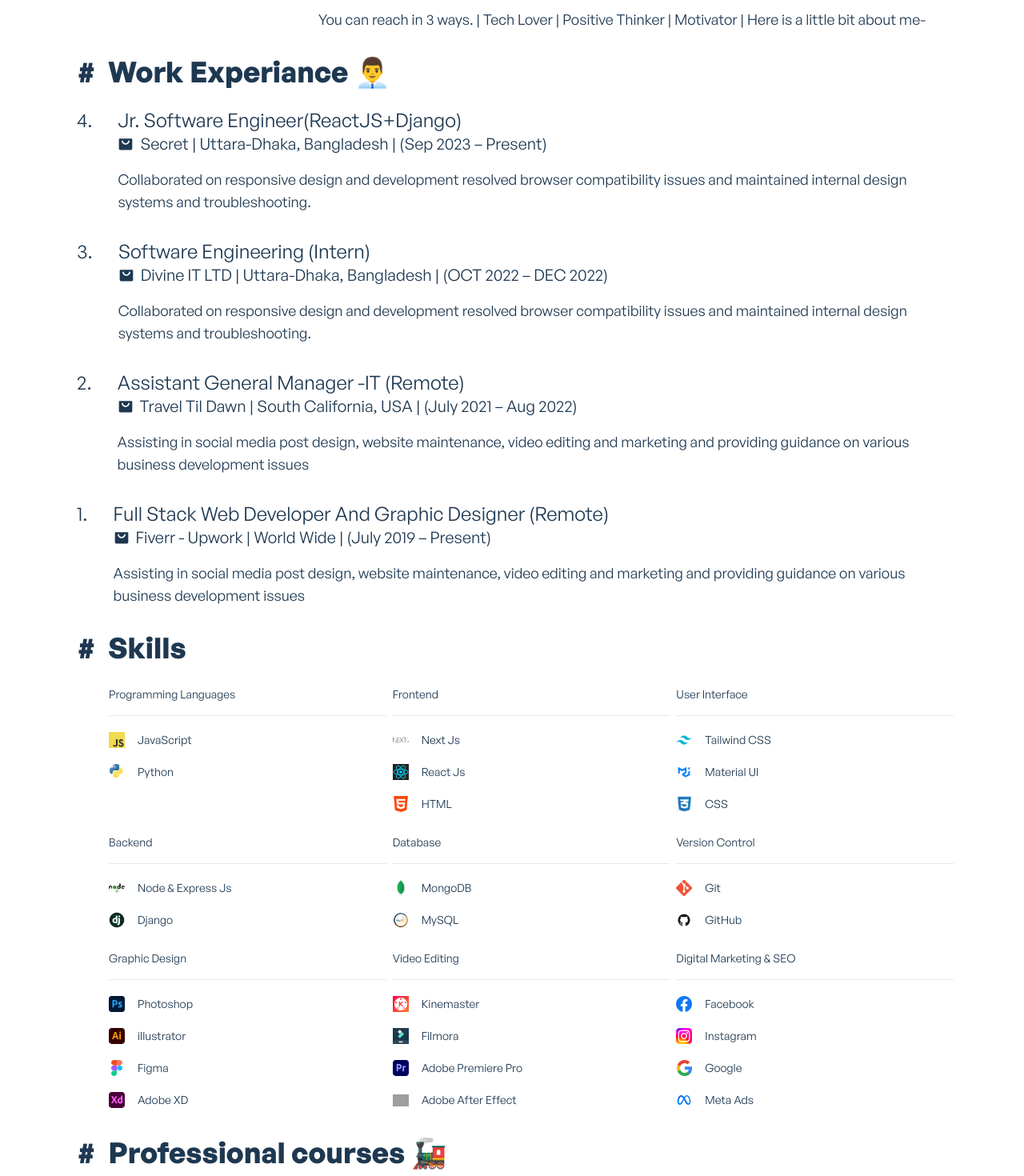
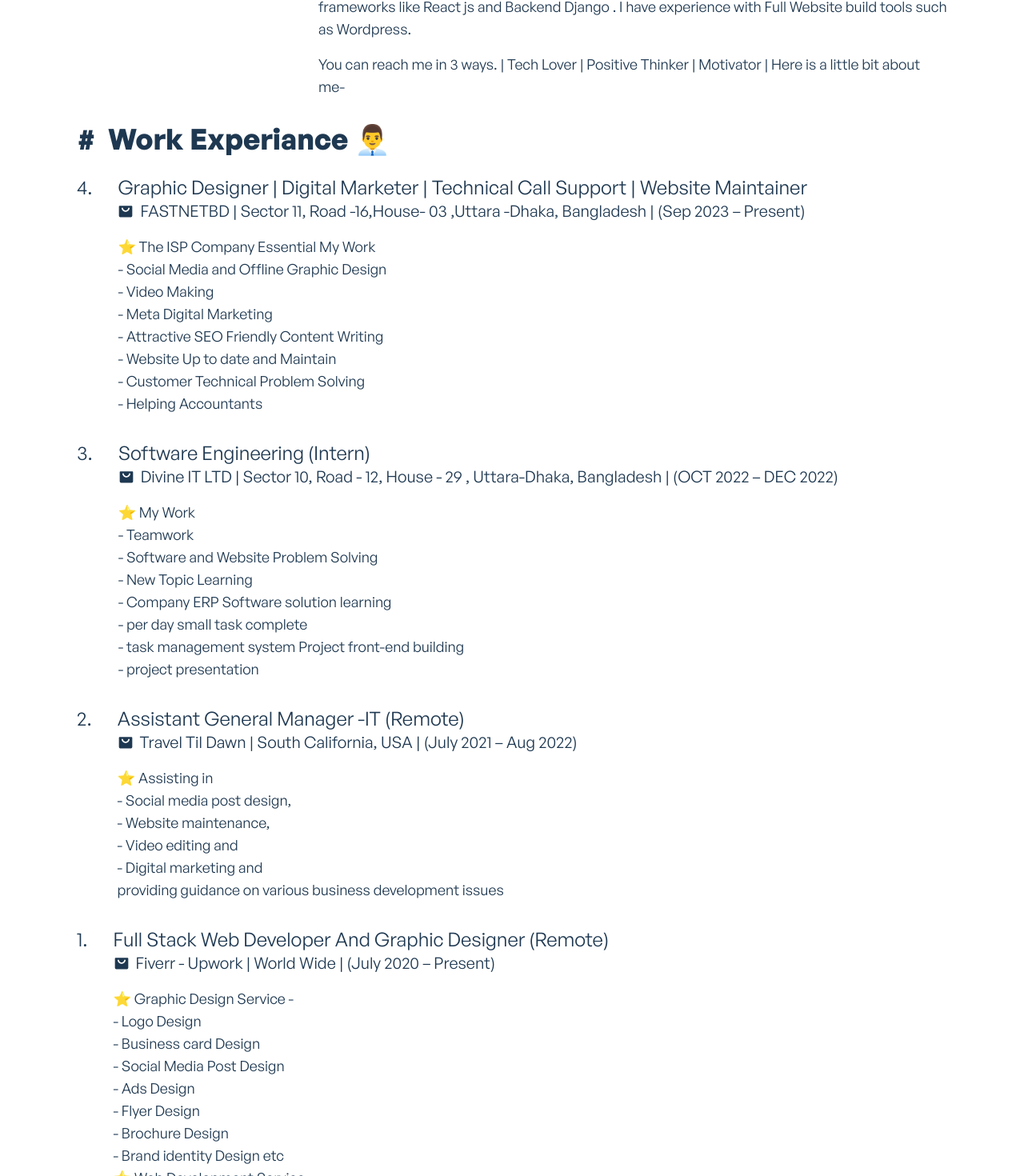
Before and after one commit to rcmehedi15/mehedi-final-portfolio, a React (Create React App) app: page /about in a window 1280 px wide. Shown: the part 486-1956 px from the top of the page at 80% size. Built offline with nearby package versions, Linux system fonts and the light colour scheme; grey boxes are pictures that could not be loaded.

Commit message:
same change

```diff
--- a/src/components/HireMeModal.jsx
+++ b/src/components/HireMeModal.jsx
@@ -3,10 +3,10 @@ import { FiX } from 'react-icons/fi';
 import Button from './reusable/Button';
 
 const selectOptions = [
-	'Web Application',
-	'Mobile Application',
-	'UI/UX Design',
-	'Branding',
+	'Graphic Design',
+	'Web and AI Development',
+	'Video Editing',
+	'SEO or Meta Ads Marketing',
 ];
 
 const HireMeModal = ({ onClose, onRequest }) => {
--- a/src/components/about/Education/Education.jsx
+++ b/src/components/about/Education/Education.jsx
@@ -51,7 +51,7 @@ const Experiences = () => {
 
                         >
                            PRC Institution- Barishal,<br />
-                            Passing Year: 2018, Result:  GPA 3.45 out of 5.00
+                            Passing Year: 2018
                         </p>
                     </div>
                 </li>
--- a/src/components/about/Experience/Experiences.jsx
+++ b/src/components/about/Experience/Experiences.jsx
@@ -1,62 +1,76 @@
-import React, { useContext } from 'react';
-import AboutMeContext from '../../../context/AboutMeContext';
-import { BiSolidShoppingBagAlt } from 'react-icons/bi';
+import React, { useContext } from "react";
+import AboutMeContext from "../../../context/AboutMeContext";
+import { BiSolidShoppingBagAlt } from "react-icons/bi";
 
 const Experiences = () => {
   const { aboutExperience } = useContext(AboutMeContext);
 
   return (
-        <div className='container mx-auto'>
-
-            <h2 className='text-4xl font-bold text-ternary-dark dark:text-ternary-light mt-4 '>#  <span className='ml-2'>Work Experiance 👨‍💼</span></h2> <br />
-
+    <div className="container mx-auto">
+      <h2 className="text-4xl font-bold text-ternary-dark dark:text-ternary-light mt-4 ">
+        # <span className="ml-2">Work Experiance 👨‍💼</span>
+      </h2>{" "}
+      <br />
       <ul className="w-full">
-
         <li className="w-full mb-8 flex ">
-                    <h5 className="text-2xl  text-ternary-dark dark:text-ternary-light">4. </h5>
+          <h5 className="text-2xl  text-ternary-dark dark:text-ternary-light">
+            4.{" "}
+          </h5>
           <div className="flex-1 ml-8">
-
             <h5 className="w-full text-2xl   text-ternary-dark dark:text-ternary-light ">
-                            Jr. Software Engineer(ReactJS+Django)
+              Graphic Designer | Digital Marketer | Technical Call Support |
+              Website Maintainer
             </h5>
             <span className="w-full text-lg md:text-xl mb-4 text-ternary-dark dark:text-ternary-light flex items-center  gap-2">
               <BiSolidShoppingBagAlt />
-                                Secret | Uttara-Dhaka, Bangladesh | (Sep 2023 – Present)
+              FASTNETBD | Sector 11, Road -16,House- 03 ,Uttara -Dhaka,
+              Bangladesh | (Sep 2023 – Present)
             </span>
 
-                        <p
-                            className="w-full text-lg mt-3 text-ternary-dark dark:text-ternary-light"
-
-                        >
-                           Collaborated on responsive design and development resolved browser compatibility issues and maintained internal design systems and troubleshooting.
+            <p className="w-full text-lg mt-3 text-ternary-dark dark:text-ternary-light">
+            ⭐ The ISP Company Essential My Work <br />
+              - Social Media and Offline Graphic Design <br />
+              - Video Making <br />
+              - Meta Digital Marketing <br />
+              - Attractive SEO Friendly Content Writing <br />
+              - Website Up to date and Maintain <br />
+              - Customer Technical Problem Solving <br />- Helping Accountants
             </p>
           </div>
         </li>
         <li className="w-full mb-8 flex ">
-                    <h5 className="text-2xl  text-ternary-dark dark:text-ternary-light">3. </h5>
+          <h5 className="text-2xl  text-ternary-dark dark:text-ternary-light">
+            3.{" "}
+          </h5>
           <div className="flex-1 ml-8">
-
             <h5 className="w-full text-2xl   text-ternary-dark dark:text-ternary-light ">
               Software Engineering (Intern)
             </h5>
             <span className="w-full text-lg md:text-xl mb-4 text-ternary-dark dark:text-ternary-light flex items-center  gap-2">
               <BiSolidShoppingBagAlt />
-                                Divine IT LTD | Uttara-Dhaka, Bangladesh | (OCT 2022 – DEC 2022)
+              Divine IT LTD | Sector 10, Road - 12, House - 29 , Uttara-Dhaka,
+              Bangladesh | (OCT 2022 – DEC 2022)
             </span>
 
-                        <p
-                            className="w-full text-lg mt-3 text-ternary-dark dark:text-ternary-light"
+            <p className="w-full text-lg mt-3 text-ternary-dark dark:text-ternary-light">
 
-                        >
-                           Collaborated on responsive design and development resolved browser compatibility issues and maintained internal design systems and troubleshooting.
+            ⭐ My Work <br />
+              - Teamwork  <br />
+              - Software and Website Problem Solving <br />
+              - New Topic Learning <br />
+              - Company ERP Software solution learning <br />
+              - per day small task complete <br />
+              - task management system Project front-end building <br />
+              - project presentation
             </p>
           </div>
         </li>
 
         <li className="w-full mb-8 flex ">
-                    <h5 className="text-2xl  text-ternary-dark dark:text-ternary-light">2. </h5>
+          <h5 className="text-2xl  text-ternary-dark dark:text-ternary-light">
+            2.{" "}
+          </h5>
           <div className="flex-1 ml-8">
-
             <h5 className="w-full text-2xl   text-ternary-dark dark:text-ternary-light ">
               Assistant General Manager -IT (Remote)
             </h5>
@@ -65,40 +79,59 @@ const Experiences = () => {
               Travel Til Dawn | South California, USA | (July 2021 – Aug 2022)
             </span>
 
-                        <p
-                            className="w-full text-lg mt-3 text-ternary-dark dark:text-ternary-light"
-
-                        >
-                           Assisting in social media post design, website maintenance, video editing and marketing and providing guidance on various business development issues
+            <p className="w-full text-lg mt-3 text-ternary-dark dark:text-ternary-light">
+            ⭐ Assisting in <br />
+              - Social media post design, <br />
+              - Website maintenance, <br />
+              - Video editing and <br />
+              - Digital marketing and  <br />
+              providing guidance on various business development issues
             </p>
           </div>
         </li>
 
         <li className="w-full mb-8 flex ">
-                    <h5 className="text-2xl  text-ternary-dark dark:text-ternary-light">1. </h5>
+          <h5 className="text-2xl  text-ternary-dark dark:text-ternary-light">
+            1.{" "}
+          </h5>
           <div className="flex-1 ml-8">
-
             <h5 className="w-full text-2xl   text-ternary-dark dark:text-ternary-light ">
               Full Stack Web Developer And Graphic Designer (Remote)
             </h5>
             <span className="w-full text-xl   mb-4 text-ternary-dark dark:text-ternary-light flex items-center gap-2">
               <BiSolidShoppingBagAlt />
-                                Fiverr - Upwork | World Wide | (July 2019 – Present)
+              Fiverr - Upwork | World Wide | (July 2020 – Present)
             </span>
 
-                        <p
-                            className="w-full text-lg mt-3 text-ternary-dark dark:text-ternary-light"
+            <p className="w-full text-lg mt-3 text-ternary-dark dark:text-ternary-light">
 
-                        >
-                           Assisting in social media post design, website maintenance, video editing and marketing and providing guidance on various business development issues
+            ⭐ Graphic Design Service - <br />
+                - Logo Design <br />
+                - Business card Design <br />
+                - Social Media Post Design <br />
+                - Ads Design <br />
+                - Flyer Design <br />
+                - Brochure Design <br />
+                - Brand identity Design etc <br />
+            ⭐ Web Development Service <br />
+                - eCommerce website. <br />
+                - Business website. <br />
+                - Blog website. <br />
+                - Portfolio website. <br />
+                - Event website. <br />
+                - Personal website. <br />
+                - Membership website. <br />
+                - Nonprofit website. <br />
+                - Media website. <br />
+                - Website bug solve.  <br />
+                - Custom website build. <br />
+            ⭐ Other Service - <br />
+                - FB/Instagram ads managing <br />
+                - SEO Friendly Content Writing <br />
             </p>
           </div>
         </li>
-
-
-
       </ul>
-
     </div>
   );
 };
--- a/src/components/about/ProfessionalCourses/ProfessionalCourses.jsx
+++ b/src/components/about/ProfessionalCourses/ProfessionalCourses.jsx
@@ -1,90 +1,109 @@
-import React, { useContext } from 'react';
-import AboutMeContext from '../../../context/AboutMeContext';
+import React, { useContext } from "react";
+import AboutMeContext from "../../../context/AboutMeContext";
 
 const ProfessionalCourses = () => {
   const { aboutProfessionalCourses } = useContext(AboutMeContext);
 
   return (
-        <div className='container mx-auto'>
-
-        <h2 className='text-4xl font-bold text-ternary-dark dark:text-ternary-light mt-4 '>#  <span className='ml-2'> Professional courses 🚂</span></h2> <br />
-
+    <div className="container mx-auto">
+      <h2 className="text-4xl font-bold text-ternary-dark dark:text-ternary-light mt-4 ">
+        # <span className="ml-2"> Professional Courses 🚂</span>
+      </h2>{" "}
+      <br />
       <ul className="w-full">
         <li className="w-full mb-2 flex ">
-                <h5 className="text-xl   text-ternary-dark dark:text-ternary-light"> - </h5>
+          <h5 className="text-xl   text-ternary-dark dark:text-ternary-light">
+            {" "}
+            -{" "}
+          </h5>
           <div className="flex-1 ml-8">
-
             <h5 className="w-full text-2xl   text-ternary-dark dark:text-ternary-light ">
               CSE Fundamentals with Phitron (Running) | Phitron
             </h5>
-
           </div>
         </li>
 
         <li className="w-full mb-2 flex ">
-                <h5 className="text-xl   text-ternary-dark dark:text-ternary-light"> - </h5>
+          <h5 className="text-xl   text-ternary-dark dark:text-ternary-light">
+            {" "}
+            -{" "}
+          </h5>
           <div className="flex-1 ml-8">
-
             <h5 className="w-full text-2xl   text-ternary-dark dark:text-ternary-light ">
-                    Complete Web Development Course with Jhankar Mahbub | Programming Hero
+              Complete Web Development Course with Jhankar Mahbub | Programming
+              Hero
             </h5>
-
           </div>
         </li>
-
         <li className="w-full mb-2 flex ">
-                <h5 className="text-xl   text-ternary-dark dark:text-ternary-light"> - </h5>
+          <h5 className="text-xl   text-ternary-dark dark:text-ternary-light">
+            {" "}
+            -{" "}
+          </h5>
           <div className="flex-1 ml-8">
-
             <h5 className="w-full text-2xl   text-ternary-dark dark:text-ternary-light ">
-                    Web Design and Spoken English at sheikh kamal it training |  ICT DIVISION
+            Build Multi-Vendor E-commerce & Drop shipping Website Today | MSB Academy
             </h5>
-
+          </div>
+        </li>
+        <li className="w-full mb-2 flex ">
+          <h5 className="text-xl   text-ternary-dark dark:text-ternary-light">
+            {" "}
+            -{" "}
+          </h5>
+          <div className="flex-1 ml-8">
+            <h5 className="w-full text-2xl   text-ternary-dark dark:text-ternary-light ">
+              Web Design and Spoken English at sheikh kamal it training | ICT
+              DIVISION
+            </h5>
           </div>
         </li>
 
         <li className="w-full mb-4 flex ">
-                <h5 className="text-xl   text-ternary-dark dark:text-ternary-light"> - </h5>
+          <h5 className="text-xl   text-ternary-dark dark:text-ternary-light">
+            {" "}
+            -{" "}
+          </h5>
           <div className="flex-1 ml-8">
-
             <h5 className="w-full text-2xl   text-ternary-dark dark:text-ternary-light ">
               Video Editing at MSB Academy, Shohag 360, and YouTube
             </h5>
-
           </div>
         </li>
         <li className="w-full mb-4 flex ">
-                <h5 className="text-xl   text-ternary-dark dark:text-ternary-light"> - </h5>
+          <h5 className="text-xl   text-ternary-dark dark:text-ternary-light">
+            {" "}
+            -{" "}
+          </h5>
           <div className="flex-1 ml-8">
-
             <h5 className="w-full text-2xl   text-ternary-dark dark:text-ternary-light ">
-                    Graphic Design at Graphic design live class BD
+            Graphic Design and Some UI/UX Design at  GDLCB, Rayhan Sumon,Udemy and youtube
             </h5>
-
           </div>
         </li>
         <li className="w-full mb-4 flex ">
-                <h5 className="text-xl   text-ternary-dark dark:text-ternary-light"> - </h5>
+          <h5 className="text-xl   text-ternary-dark dark:text-ternary-light">
+            {" "}
+            -{" "}
+          </h5>
           <div className="flex-1 ml-8">
-
             <h5 className="w-full text-2xl   text-ternary-dark dark:text-ternary-light ">
-                    SEO & Meta Ads at IT Bari and MD Faruk Khan
+              SEO & Meta Ads at IT Bari , MD Faruk Khan and Khalid Farhan
             </h5>
-
           </div>
         </li>
         <li className="w-full mb-4 flex ">
-                <h5 className="text-xl   text-ternary-dark dark:text-ternary-light"> - </h5>
+          <h5 className="text-xl   text-ternary-dark dark:text-ternary-light">
+            {" "}
+            -{" "}
+          </h5>
           <div className="flex-1 ml-8">
-
             <h5 className="w-full text-2xl   text-ternary-dark dark:text-ternary-light ">
-                    Digital Marketing at Bogra Outsourcing Institute and Tanvir Rasel
+              Digital Marketing (Lead Gen/CPA/Amazon) at Bogra Outsourcing Institute and Tanvir Rasel
             </h5>
-
           </div>
         </li>
       </ul>
-
     </div>
   );
 };
--- a/src/components/about/Skills/Skills.jsx
+++ b/src/components/about/Skills/Skills.jsx
@@ -140,7 +140,7 @@ const Skills = () => {
                                     />
                                 </span>
                             </div>
-                            <p className="text-sm flex-1 px-4 dark:text-white">JavaScript</p>
+                            <p className="text-sm flex-1 px-4 dark:text-white">Intermediate JavaScript</p>
                         </div>
                         <div className="flex items-center mb-5 last:mb-0">
                             <div className="w-5 h-5 relative dark:bg-white">
@@ -191,7 +191,7 @@ const Skills = () => {
                                     />
                                 </span>
                             </div>
-                            <p className="text-sm flex-1 px-4 dark:text-white">Python</p>
+                            <p className="text-sm flex-1 px-4 dark:text-white">Intermediate Python</p>
                         </div>
                     </div>
                 </div>
@@ -249,7 +249,7 @@ const Skills = () => {
                                     />
                                 </span>
                             </div>
-                            <p className="text-sm flex-1 px-4 dark:text-white">Next Js</p>
+                            <p className="text-sm flex-1 px-4 dark:text-white">Basic Next Js</p>
                         </div>
                         <div className="flex items-center mb-5 last:mb-0">
                             <div className="w-5 h-5 relative dark:bg-white">
@@ -621,7 +621,7 @@ const Skills = () => {
                                 </span>
                             </div>
                             <p className="text-sm flex-1 px-4 dark:text-white">
-                                Node &amp; Express Js
+                                Basic Node Js &amp; Express Js
                             </p>
                         </div>
                         <div className="flex items-center mb-5 last:mb-0">
@@ -673,7 +673,7 @@ const Skills = () => {
                                     />
                                 </span>
                             </div>
-                            <p className="text-sm flex-1 px-4 dark:text-white">Django</p>
+                            <p className="text-sm flex-1 px-4 dark:text-white">Basic Django</p>
                         </div>
                     </div>
                 </div>
@@ -731,7 +731,7 @@ const Skills = () => {
                                     />
                                 </span>
                             </div>
-                            <p className="text-sm flex-1 px-4 dark:text-white">MongoDB</p>
+                            <p className="text-sm flex-1 px-4 dark:text-white"> Basic MongoDB</p>
                         </div>
                     </div>
                     <div className="flex flex-col">
@@ -784,7 +784,7 @@ const Skills = () => {
                                     />
                                 </span>
                             </div>
-                            <p className="text-sm flex-1 px-4 dark:text-white">MySQL</p>
+                            <p className="text-sm flex-1 px-4 dark:text-white">Basic MySQL</p>
                         </div>
                     </div>
                 </div>
--- a/src/components/shared/AppBanner.jsx
+++ b/src/components/shared/AppBanner.jsx
@@ -53,7 +53,7 @@ const AppBanner = () => {
 				>
 					<a
 						target='_blank'
-						href="https://drive.google.com/file/d/1FkAthUxr4cwDy-KeXQWrcW5AiUe254Un/view?usp=drive_link"
+						href="https://drive.google.com/drive/folders/1S0I3KWrTP4B0zD0pZXZD3THr01yqmv4K?usp=sharing"
 						className="font-general-medium flex justify-center items-center w-36 sm:w-48 mt-12 mb-6 sm:mb-0 text-lg border border-indigo-200 dark:border-ternary-dark py-2.5 sm:py-3 shadow-lg rounded-lg bg-indigo-50 focus:ring-1 focus:ring-indigo-900 hover:bg-indigo-500 text-gray-500 hover:text-white duration-500"
 						aria-label="Download Resume"
 					>
--- a/src/components/shared/AppHeader.jsx
+++ b/src/components/shared/AppHeader.jsx
@@ -152,7 +152,7 @@ const AppHeader = () => {
 					</Link>
 					<div className="border-t-2 pt-3 sm:pt-0 sm:border-t-0 border-primary-light dark:border-secondary-dark">
 						<span
-							onClick={showHireMeModal}
+
 							className="font-general-medium sm:hidden block text-left text-md bg-indigo-500 hover:bg-indigo-600 text-white shadow-sm rounded-sm px-4 py-2 mt-2 duration-300 w-24"
 							aria-label="Hire Me Button"
 						>
--- a/src/components/shared/TypingAnimation.jsx
+++ b/src/components/shared/TypingAnimation.jsx
@@ -6,7 +6,7 @@ const TypingAnimation = () => {
         <>
             <Typewriter
                 options={{
-                    strings: ["MERN Stack Developer", "Ui Designer", "Self Learner"],
+                    strings: ["MERN Stack Learner", "Ex Graphic Designer", "Self Learner"],
                     autoStart: true,
                     loop: true,
                     deleteSpeed: 5
--- a/src/data/aboutMeData.js
+++ b/src/data/aboutMeData.js
@@ -1,11 +1,11 @@
 export const aboutMeData = [
 	{
 		id: 1,
-		bio: 'I am Md Mehedi Hasan, a passionate web developer with 3 years of experience.I have a strong foundation in HTML, CSS, TailwindCSS,Bootstrap5 and JavaScript,MERN Stack, Python(django),Wordpress,Photoshop,Illustrator,Figma and I enjoy creating visually appealing and user-friendly websites.I have worked on various projects, collaborating with designers and back-end developers to bring concepts to life.My expertise lies in responsive design, ensuring that websites look great and function flawlessly across different devices and browsers.I am proficient in modern front-end frameworks like React js and Backend Django .I have experience with front-end build tools such as Webpack .',
+		bio: 'I am Md Mehedi Hasan, a passionate web developer with 3 years of experience.I have a strong foundation in HTML, CSS, TailwindCSS,Bootstrap5 and JavaScript,React JS,Express js, MongoDB, Python(django Basic),Basic PHP,C,C++ Knowledge, Wordpress theme customization(Avada,Divi,Elementor etc),Photoshop,Illustrator,Figma,Meta Ads,SEO,Content Writing and I enjoy creating visually appealing and user-friendly websites.I have worked on various offline and online projects, collaborating with designers and back-end developers to bring concepts to life. My expertise lies in responsive design, ensuring that websites look great and function flawlessly across different devices and browsers. I am Learner in modern front-end frameworks like React js and Backend Django . I have experience with Full Website build tools such as Wordpress.',
 	},
 
 	{
 		id: 3,
-		bio: 'You can reach in 3 ways. | Tech Lover | Positive Thinker | Motivator | Here is a little bit about me- ',
+		bio: 'You can reach me in 3 ways. | Tech Lover | Positive Thinker | Motivator | Here is a little bit about me-',
 	},
 ];
```
Lines whose indentation alone changed are shown as unchanged.
